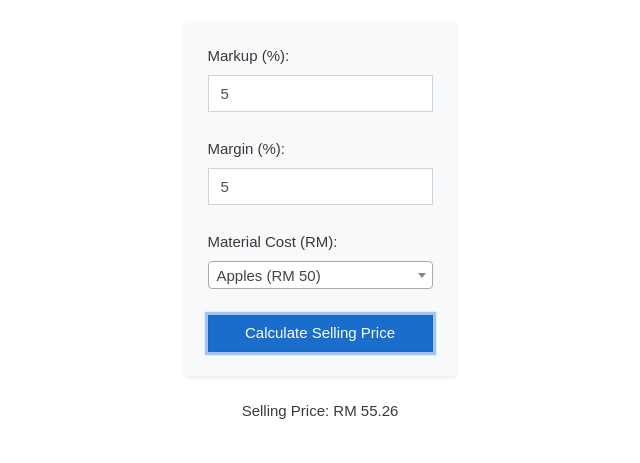
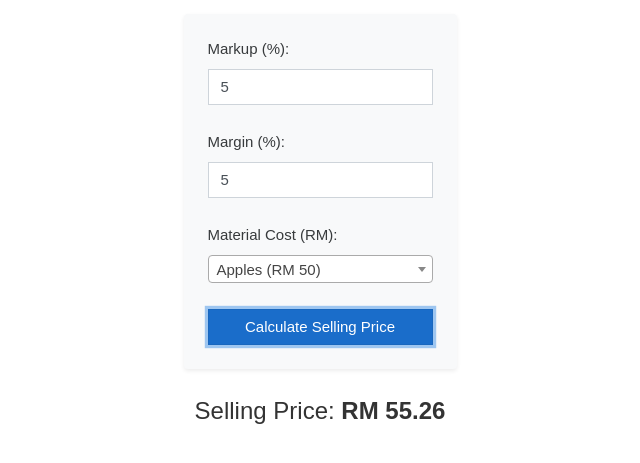
Before and after one commit to YuChenTee/testingsite, a plain HTML site: page index.html in a window 1280 px wide. Both pictures are taken after typing "5", "5" into the empty fields and a click on the button "Calculate Selling Price". Shown: the part 233-696 px from the top of the page, without its empty margins (320-960 px from the left). Drawn offline with nearby package versions, Linux system fonts and the light colour scheme.

Commit message:
added error checking and alerts

```diff
--- a/app.js
+++ b/app.js
@@ -52,14 +52,38 @@ document.addEventListener("DOMContentLoaded", function() {
     document.getElementById("costForm").addEventListener("submit", function(event) {
         event.preventDefault();
 
-        const markup = parseFloat(document.getElementById("markup").value) / 100;
-        const margin = parseFloat(document.getElementById("margin").value) / 100;
+        const markup = parseFloat(document.getElementById("markup").value);
+        const margin = parseFloat(document.getElementById("margin").value);
         const materialCost = parseFloat(materialCostSelect.value);
 
+        let errorMessage = '';
+
+        if (isNaN(markup) || markup === 0) {
+            errorMessage += "Please enter a valid markup percentage.\n";
+        }
+        if (isNaN(margin) || margin === 0) {
+            errorMessage += "Please enter a valid margin percentage.\n";
+        }
+        if (isNaN(materialCost)) {
+            errorMessage += "Please select a material cost.\n";
+        }
+
+        if (errorMessage) {
+            alert(errorMessage.trim());
+            return;
+        }
+
+        // Convert percentage inputs to decimal
+        const markupDecimal = markup / 100;
+        const marginDecimal = margin / 100;
+
         // Calculate the selling price using the provided formula
-        const sellingPrice = (materialCost * (1 + markup)) / (1 - margin);
+        const sellingPrice = (materialCost * (1 + markupDecimal)) / (1 - marginDecimal);
 
         // Display the result
-        document.getElementById("result").textContent = `Selling Price: RM ${sellingPrice.toFixed(2)}`;
+        $('#result').html(`Selling Price: <strong>RM ${sellingPrice.toFixed(2)}</strong>`);
+
+        // Alert the user that the result has been calculated
+        alert("Result calculated");
     });
 });
--- a/styles.css
+++ b/styles.css
@@ -46,6 +46,12 @@ select, input, button {
     width: 100%; /* Match the width of the input */
 }
 
+/* New styles for result */
+#result {
+    font-size: 1.5rem; /* Increase font size */
+    color: #333; /* Optional: Change color for better visibility */
+}
+
 @media (max-width: 600px) {
     form {
         width: 90%;
```
